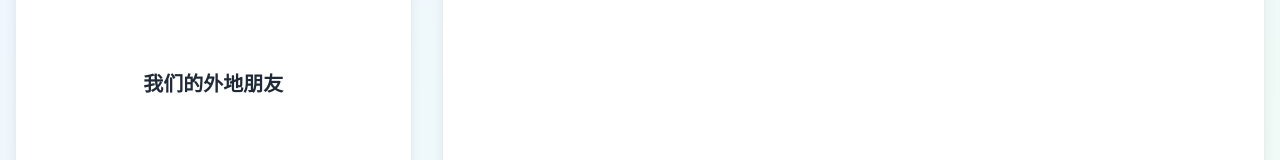
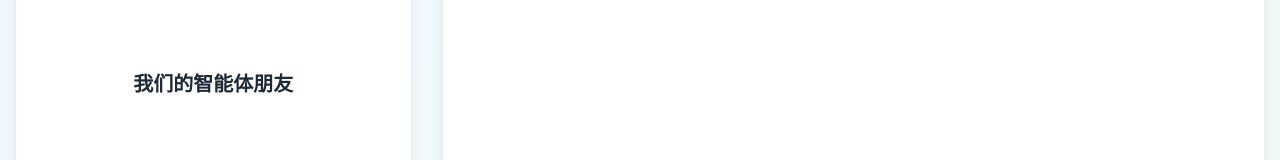
Before and after one commit to Anson0601/-, a plain HTML site: page 早茶网页3.html in a window 1280 px wide. Shown: the part 333-493 px from the top of the page. Drawn offline with nearby package versions, Linux system fonts and the light colour scheme; grey boxes are pictures that could not be loaded.

Commit message:
Update 早茶网页3.html

```diff
--- a/早茶网页3.html
+++ b/早茶网页3.html
@@ -83,7 +83,7 @@
       <!-- 左侧：男孩展示区域 -->
       <div class="lg:col-span-1">
         <div class="bg-white rounded-2xl shadow-lg p-6 h-full flex flex-col items-center justify-center relative overflow-hidden">
-          <h2 class="text-xl font-semibold text-gray-800 mb-4">我们的外地朋友</h2>
+          <h2 class="text-xl font-semibold text-gray-800 mb-4">我们的智能体朋友</h2>
 
           <div id="boy-container" class="relative w-full max-w-xs aspect-square flex items-center justify-center">
             <div id="boy" class="boy-transition w-48 h-64 bg-contain bg-no-repeat bg-center" style="background-image: url('./boy/normal.png');"></div>
```
